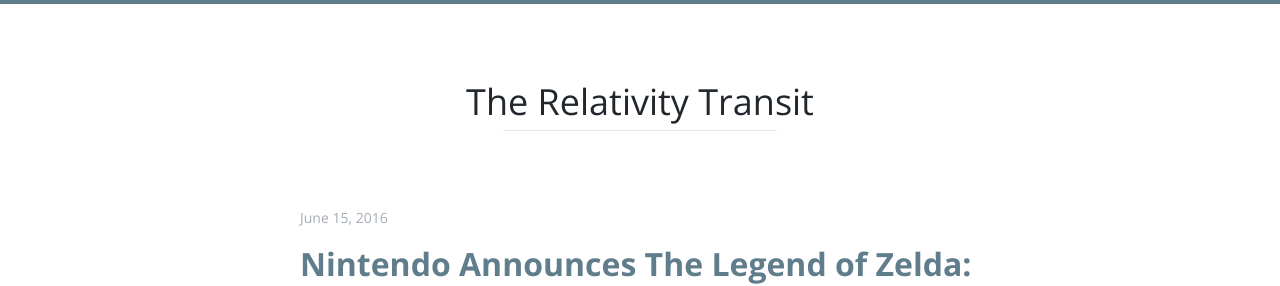
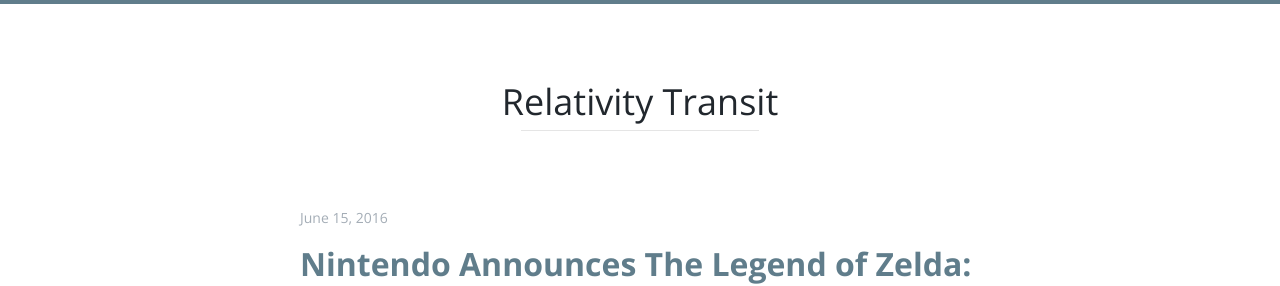
Before and after one commit to rogerogden/blog, a Jekyll site: the page built from index.html, in a window 1280 px wide. Shown: the top 286 px of the page. Built offline with Jekyll 4.4.1, drawn with Linux system fonts in a browser that asks for light colours.

Commit message:
Fixed title on _config.yml

```diff
--- a/_config.yml
+++ b/_config.yml
@@ -1,5 +1,5 @@
 # Site settings
-title: "The Relativity Transit"
+title: "Relativity Transit"
 email: ogderoge@gmail.com
 description: > # this means to ignore newlines until "baseurl:"
   Relativity Transit is a weblog about programming, photography, design, and more written by Roger Ogden.
```
